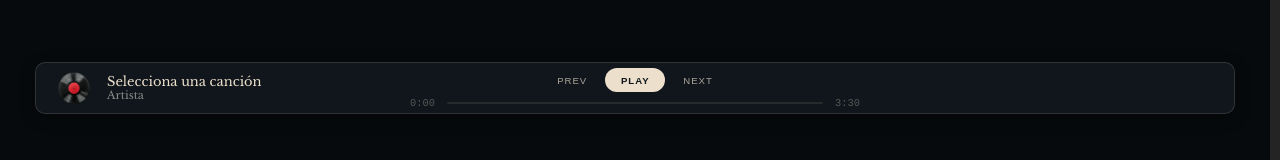
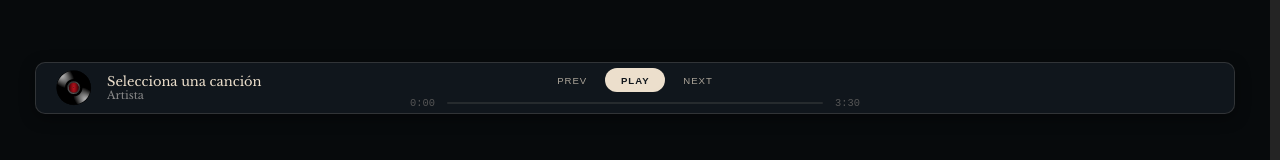
Before and after one commit to franqong/penta, a React (Vite) app in the folder frontend/: page / in a window 1280 px wide. Shown: the part 1957-2117 px from the top of the page. Built offline with nearby package versions, Linux system fonts and the light colour scheme.

Commit message:
feat: vinyl icon to svg component

```diff
--- a/frontend/src/App.jsx
+++ b/frontend/src/App.jsx
@@ -7,10 +7,11 @@ import Profile from "./pages/Profile.jsx";
 import Settings from "./pages/Settings.jsx";
 import SongsPage from "./pages/Songs.jsx";
 import MusicPlayer from "./components/features/MusicPlayer/MusicPlayer.jsx";
+import { VinylIcon } from "./components/ui/icons";
 
 function App() {
   const [track, setTrack] = useState({
-    image: "/src/assets/icons/vinyl.png",
+    image: VinylIcon,
     song: "Selecciona una canción",
     artist: "Artista",
     deezerId: null
--- a/frontend/src/components/features/Album/AlbumCard.jsx
+++ b/frontend/src/components/features/Album/AlbumCard.jsx
@@ -1,5 +1,5 @@
 import { useNavigate } from 'react-router-dom';
-import vinylIcon from '../../../assets/icons/vinyl.png';
+import { VinylIcon } from "../../ui/icons";
 
 function AlbumCard({ image, song, artist, year, deezerId, onPlay }) {
   const navigate = useNavigate();
@@ -8,7 +8,7 @@ function AlbumCard({ image, song, artist, year, deezerId, onPlay }) {
     <div className="album-card">
       <div className="album-wrapper">
         <div className="vinyl-disk" onClick={() => navigate('/album-details')}>
-          <img src={vinylIcon} alt="Vinyl" />
+          <VinylIcon />
         </div>
 
         <div className="image-container">
--- a/frontend/src/components/features/MusicPlayer/MusicPlayer.css
+++ b/frontend/src/components/features/MusicPlayer/MusicPlayer.css
@@ -68,7 +68,7 @@
   height: 100%;
 }
 
-.player-info-global img {
+.player-info-global svg {
   width: 48px;
   height: 48px;
   border-radius: 4px;
@@ -77,7 +77,7 @@
   transition: width 0.3s ease, height 0.3s ease;
 }
 
-.global-player-container.docked .player-info-global img {
+.global-player-container.docked .player-info-global svg {
   width: 36px;
   height: 36px;
 }
--- a/frontend/src/components/features/MusicPlayer/MusicPlayer.jsx
+++ b/frontend/src/components/features/MusicPlayer/MusicPlayer.jsx
@@ -42,6 +42,8 @@ function MusicPlayer({ track, setTrack }) {
 
   if (!track) return null;
 
+  const VisualContent = track.image;
+
   return (
     <div className="music-player-placeholder" ref={placeholderRef}>
       <div className={`global-player-container ${docked ? 'docked' : 'floating'}`}>
@@ -49,7 +51,15 @@ function MusicPlayer({ track, setTrack }) {
 
           {/* LEFT */}
           <div className="player-info-global">
-            <img src={track.image} alt={track.song} />
+            {/* 2. Renderizado condicional híbrido */}
+            <div className="player-visual-wrapper">
+              {typeof VisualContent === 'string' ? (
+                <img src={VisualContent} alt={track.song} />
+              ) : (
+                <VisualContent />
+              )}
+            </div>
+
             <div className="global-details">
               <span className="song">{track.song}</span>
               <span className="artist">{track.artist}</span>
--- /dev/null
+++ b/frontend/src/components/ui/icons/VinylIcon.jsx
@@ -0,0 +1,227 @@
+import * as React from "react";
+const VinylIcon = (props) => (
+  <svg
+    width={387.75998}
+    height={387.75998}
+    viewBox="0 0 102.59482 102.59482"
+    id="svg1"
+    xmlnsXlink="http://www.w3.org/1999/xlink"
+    xmlns="http://www.w3.org/2000/svg"
+    xmlns:svg="http://www.w3.org/2000/svg"
+    {...props}
+  >
+    <defs id="vinyl-icon">
+      <filter
+        id="filter3315"
+        x={-0.024}
+        y={-0.024}
+        width={1.048}
+        height={1.048}
+      >
+        <feGaussianBlur id="feGaussianBlur3317" stdDeviation={3.7000001} />
+      </filter>
+      <radialGradient
+        id="radialGradient3331"
+        xlinkHref="#linearGradient3153"
+        gradientUnits="userSpaceOnUse"
+        cy={209.67}
+        cx={289.42999}
+        gradientTransform="matrix(0.86959,-0.86959,1.9615,1.9615,-281.51,221.86)"
+        r={92.5}
+      />
+      <linearGradient id="linearGradient3153">
+        <stop
+          id="stop3155"
+          style={{
+            stopColor: "#ffffff",
+          }}
+          offset={0}
+        />
+        <stop
+          id="stop3157"
+          style={{
+            stopColor: "#ffffff",
+            stopOpacity: 0,
+          }}
+          offset={1}
+        />
+      </linearGradient>
+      <radialGradient
+        id="radialGradient3328"
+        xlinkHref="#linearGradient3153"
+        gradientUnits="userSpaceOnUse"
+        cy={209.67}
+        cx={289.42999}
+        gradientTransform="matrix(-0.86959,0.86959,-1.9615,-1.9615,681.51,178.14)"
+        r={92.5}
+      />
+      <radialGradient
+        id="radialGradient3352"
+        gradientUnits="userSpaceOnUse"
+        cy={192.84}
+        cx={199.28}
+        gradientTransform="matrix(0,2.7782,-0.82388,0,358.88,-353.65)"
+        r={68.844002}
+      >
+        <stop
+          id="stop3275"
+          style={{
+            stopColor: "#6c6c6c",
+          }}
+          offset={0}
+        />
+        <stop
+          id="stop3277"
+          style={{
+            stopColor: "#3e3e3e",
+          }}
+          offset={1}
+        />
+      </radialGradient>
+      <radialGradient
+        id="radialGradient3349"
+        gradientUnits="userSpaceOnUse"
+        cy={192.84}
+        cx={199.28}
+        gradientTransform="matrix(0,2.8729,-1,0,392.84,-372.51)"
+        r={53.688}
+      >
+        <stop
+          id="stop3265"
+          style={{
+            stopColor: "#be131e",
+            stopOpacity: 1,
+          }}
+          offset={0}
+        />
+        <stop
+          id="stop3267"
+          style={{
+            stopColor: "#3a0004",
+            stopOpacity: 1,
+          }}
+          offset={1}
+        />
+      </radialGradient>
+    </defs>
+    <g
+      id="draw"
+      transform="matrix(0.26458333,0,0,0.26458333,-2.3362708,-2.6775833)"
+      style={{
+        display: "inline",
+      }}
+    >
+      <path
+        id="vinyl-shadow"
+        style={{
+          color: "#000000",
+          display: "inline",
+          fill: "#000000",
+          fillOpacity: 0.50857,
+          fillRule: "evenodd",
+          filter: "url(#filter3315)",
+        }}
+        d="m 202.71,19 c -102.12,0 -185,82.88 -185,185 0.004,102.12 82.88,185 185,185 102.12,0 185,-82.88 185,-185 0,-102.12 -82.88,-185 -185,-185 z m 0,179.81 c 2.87,0 5.19,2.32 5.19,5.19 0,2.87 -2.32,5.19 -5.19,5.19 -2.86,0 -5.18,-2.32 -5.18,-5.19 0,-2.87 2.32,-5.19 5.18,-5.19 z"
+      />
+      <path
+        id="vinyl"
+        style={{
+          color: "#000000",
+          display: "inline",
+          fill: "#000000",
+          fillRule: "evenodd",
+        }}
+        d="M 200,15 C 97.88,15 15,97.88 15,200 15,302.12 97.88,385 200,385 302.12,385 385,302.12 385,200 385,97.88 302.12,15 200,15 Z m 0,179.81 c 2.87,0 5.19,2.32 5.19,5.19 0,2.87 -2.32,5.19 -5.19,5.19 -2.87,0 -5.19,-2.32 -5.19,-5.19 0,-2.87 2.32,-5.19 5.19,-5.19 z"
+      />
+      <path
+        id="center-border-in"
+        style={{
+          color: "#000000",
+          display: "inline",
+          fill: "#333333",
+          fillRule: "evenodd",
+        }}
+        d="m 200,132.66 c -37.16,0 -67.34,30.18 -67.34,67.34 0,37.16 30.18,67.34 67.34,67.34 37.16,0 67.34,-30.18 67.34,-67.34 0,-37.16 -30.18,-67.34 -67.34,-67.34 z m 0,62.9 c 2.45,0 4.44,1.99 4.44,4.44 0,2.45 -1.99,4.44 -4.44,4.44 -2.45,0 -4.44,-1.99 -4.44,-4.44 0,-2.45 1.99,-4.44 4.44,-4.44 z"
+      />
+      <path
+        id="vinyl-border-out"
+        style={{
+          color: "#000000",
+          display: "inline",
+          fill: "#000000",
+          fillRule: "evenodd",
+        }}
+        d="M 200,15 C 97.88,15 15,97.88 15,200 15,302.12 97.88,385 200,385 302.12,385 385,302.12 385,200 385,97.88 302.12,15 200,15 Z m 0,3.594 c 100.15,0 181.44,81.257 181.44,181.41 0,100.153 -81.29,181.44 -181.44,181.44 -100.15,0 -181.44,-81.29 -181.44,-181.44 C 18.563,99.854 99.851,18.594 200,18.594 Z"
+      />
+      <path
+        id="vinyl-reflex-bot"
+        style={{
+          color: "#000000",
+          display: "inline",
+          fill: "url(#radialGradient3331)",
+          fillRule: "evenodd",
+        }}
+        d="m 293.56,200 c 0,51.65 -41.91,93.59 -93.56,93.59 v 87.85 c 100.15,0 181.44,-81.29 181.44,-181.44 z"
+      />
+      <path
+        id="vinyl-reflex-top"
+        style={{
+          color: "#000000",
+          display: "inline",
+          fill: "url(#radialGradient3328)",
+          fillRule: "evenodd",
+        }}
+        d="m 106.44,200 c 0,-51.65 41.91,-93.59 93.56,-93.59 V 18.562 c -100.15,0 -181.44,81.289 -181.44,181.44 h 87.88 z"
+      />
+      <path
+        id="center-border-out"
+        style={{
+          color: "#000000",
+          display: "inline",
+          fill: "url(#radialGradient3352)",
+          fillRule: "evenodd",
+        }}
+        d="m 248.68,151.32 c -26.87,-26.87 -70.49,-26.87 -97.36,0 -26.87,26.87 -26.87,70.49 0,97.36 26.87,26.87 70.49,26.87 97.36,0 26.87,-26.87 26.87,-70.49 0,-97.36 z m -2.14,2.14 c 25.68,25.69 25.68,67.39 0,93.08 -25.69,25.68 -67.39,25.68 -93.08,0 -25.68,-25.69 -25.68,-67.39 0,-93.08 25.69,-25.68 67.39,-25.68 93.08,0 z"
+      />
+      <path
+        id="center"
+        style={{
+          color: "#000000",
+          display: "inline",
+          fill: "url(#radialGradient3349)",
+          fillRule: "evenodd",
+        }}
+        d="m 237.96,162.04 c -20.95,-20.96 -54.97,-20.96 -75.92,0 -20.96,20.95 -20.96,54.97 0,75.92 20.95,20.96 54.97,20.96 75.92,0 20.96,-20.95 20.96,-54.97 0,-75.92 z m -34.29,34.29 c 2.03,2.03 2.03,5.31 0,7.34 -2.03,2.03 -5.31,2.03 -7.34,0 -2.03,-2.03 -2.03,-5.31 0,-7.34 2.03,-2.02 5.31,-2.02 7.34,0 z"
+      />
+      <path
+        id="center-shadow-top"
+        style={{
+          color: "#000000",
+          display: "inline",
+          opacity: 1,
+          fill: "#787878",
+          fillOpacity: 1,
+          fillRule: "evenodd",
+          strokeWidth: 0.264583,
+        }}
+        d="m 62.208832,38.610645 c -1.867958,-1.867958 -4.077229,-3.188229 -6.424083,-3.971396 l -0.328083,0.98425 c 2.198687,0.73025 4.265083,1.973792 6.016625,3.722688 2.129896,2.132541 3.505729,4.733395 4.1275,7.471833 l 1.010708,-0.227542 c -0.661458,-2.923646 -2.12725,-5.704416 -4.402667,-7.979833 z"
+        transform="matrix(3.7795276,0,0,3.7795276,8.83,10.12)"
+      />
+      <path
+        id="center-shadow-bot"
+        style={{
+          color: "#000000",
+          display: "inline",
+          opacity: 1,
+          fill: "#787878",
+          fillOpacity: 1,
+          fillRule: "evenodd",
+          strokeWidth: 0.264583,
+        }}
+        d="m 35.395958,47.662041 -1.029229,-0.17727 c -0.854605,5.074708 0.672041,10.472208 4.585229,14.382749 3.899958,3.902604 9.278937,5.431896 14.340416,4.590521 l -0.169333,-1.023937 c -4.741333,0.788458 -9.779,-0.64823 -13.435542,-4.302125 C 36.02302,57.464854 34.59427,52.413958 35.395958,47.662041 Z"
+        transform="matrix(3.7795276,0,0,3.7795276,8.83,10.12)"
+      />
+    </g>
+  </svg>
+);
+export default VinylIcon;
--- a/frontend/src/components/ui/icons/index.js
+++ b/frontend/src/components/ui/icons/index.js
@@ -2,3 +2,4 @@ export { default as PentaLogo } from './PentaLogo';
 export { default as BandIcon } from './BandIcon';
 export { default as SettingsIcon } from './SettingsIcon';
 export { default as LogoutIcon } from './LogoutIcon.jsx';
+export { default as VinylIcon } from './VinylIcon.jsx';
--- a/frontend/src/pages/Home.css
+++ b/frontend/src/pages/Home.css
@@ -99,7 +99,7 @@
   transition: transform 0.5s cubic-bezier(0.34, 1.56, 0.64, 1);
 }
 
-.vinyl-disk img {
+.vinyl-disk svg {
   width: 100%;
   height: 100%;
   object-fit: contain;
```
Also changed, not shown: frontend/src/assets/icons/vinyl.png (deleted).
